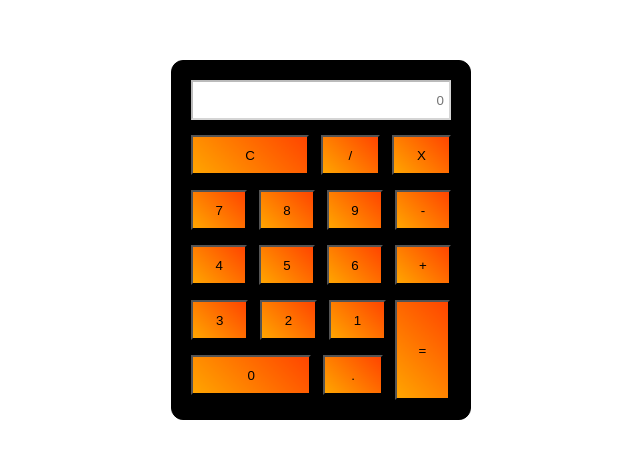
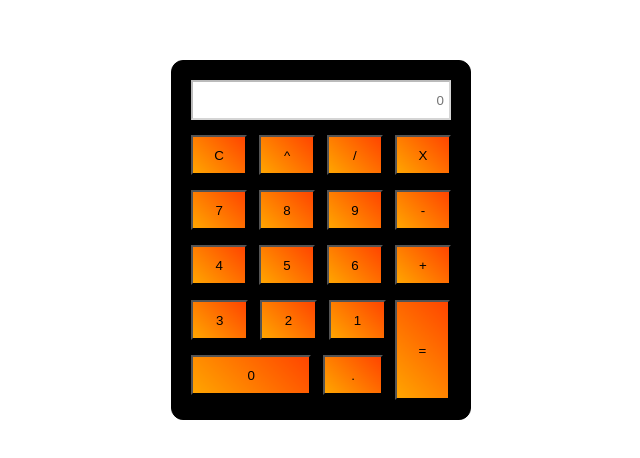
Before and after one commit to joao-leal12/JavaScript, a plain HTML site: page calculadora/calculadora.html in a window 1280 px wide. Shown: the part 160-618 px from the top of the page, without its empty margins (319-959 px from the left). Drawn offline with Linux system fonts and the light colour scheme.

Commit message:
adicao de potencia

```diff
--- a/calculadora/calculadora.html
+++ b/calculadora/calculadora.html
@@ -1,3 +1,11 @@
+<!--
+
+    Contribuidor: Eduardo Programador
+    www.eduardoprogramador.com
+    consultoria@eduardoprogramador.com
+
+-->
+
 <!DOCTYPE html>
 <head>
     <meta charset="UTF-8">
@@ -21,6 +29,7 @@
         <div class="primeira-linha-calculadora">
 
             <button onclick="calc('acao', 'c')" type="button">C</button>
+            <button onclick="calc('acao','**')" type="button">^</button>
             <button onclick="calc('acao',  '/')"type="button">/</button>
             <button onclick="calc('acao', '*')" type="button">X</button>
 
--- a/calculadora/estilo/estilo.css
+++ b/calculadora/estilo/estilo.css
@@ -62,9 +62,9 @@ button {
 
 
     display: grid;
-    grid-template-columns : 2fr repeat(2, 1fr);
-    Grid-Template-Rows: repeat(1, 1fr);
+    grid-template-columns: repeat(4, 1fr);
     grid-gap: 12px;
+    margin-top: 15px;
 
 
 
--- a/calculadora/script/script.js
+++ b/calculadora/script/script.js
@@ -13,7 +13,7 @@ function calc(tipo, valor) {
 
         }
 
-        if (valor === '*' || valor === '/' || valor === '+' || valor === '-'|| valor === '.') {
+        if (valor === '*' || valor === '/' || valor === '+' || valor === '-'|| valor === '.' || valor === '**') {
 
 
             document.getElementById('Entrada').value += valor
@@ -37,6 +37,7 @@ function calc(tipo, valor) {
 
 
 
+
     }else if (tipo === 'valor') {
 
 
```
